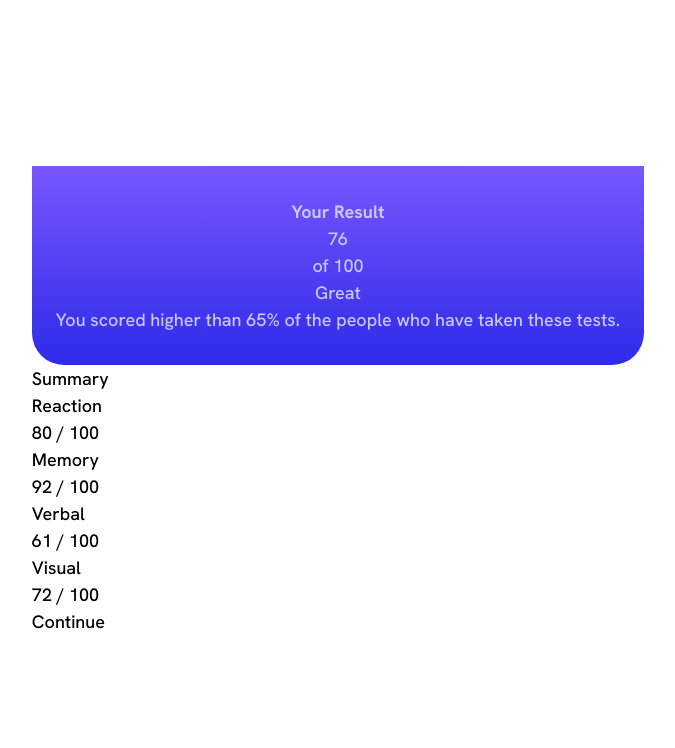
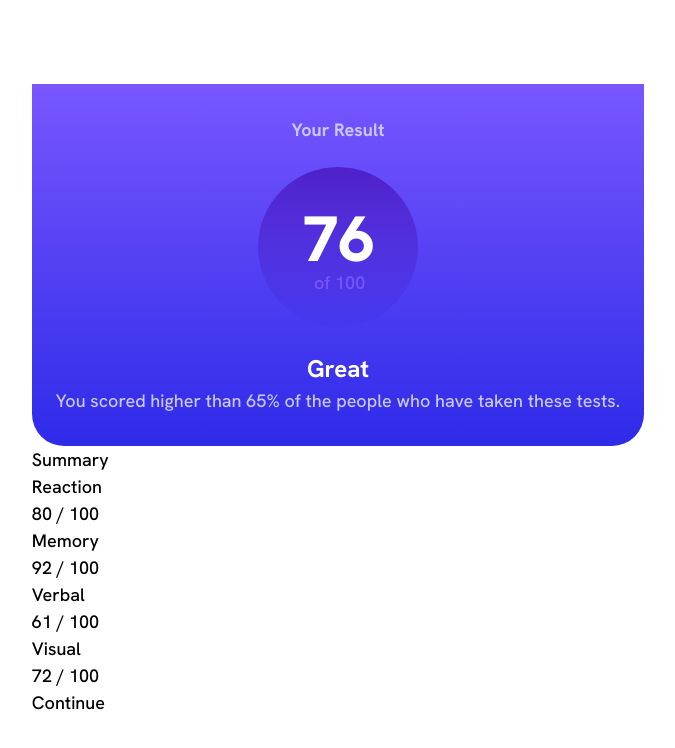
Before and after one commit to Moses2308/test-results-component, a plain HTML site: page index.html in a window 1280 px wide. Shown: the whole page, without its empty margins (302-977 px from the left). Drawn offline with Linux system fonts and the light colour scheme.

Commit message:
implemented styles for bubble

```diff
--- a/style.css
+++ b/style.css
@@ -14,6 +14,8 @@
   --color-paleBlue: hsl(221, 100%, 96%);
   --color-lightLavendar: hsl(241, 100%, 89%);
   --color-darkGreyBlue: hsl(224, 30%, 27%);
+  /* Transp */
+  --color-transp-royalBlue: hsla(241, 81%, 54%, 0.1);
 
   --weight-normal: 500;
   --weight-heavy: 700;
@@ -41,7 +43,41 @@ section.card__result {
   text-align: center;
   border-radius: 0 0 2rem 2rem;
   padding: 2rem 1.5rem;
+
+  display: flex;
+  flex-direction: column;
+  align-items: center;
+  gap: 1.5rem;
 }
 .card__result > .title {
   font-weight: var(--weight-heavy);
 }
+.text__rating {
+  font-weight: var(--weight-heavy);
+  font-size: 1.5rem;
+  color: var(--color-white);
+}
+.bubble {
+  background-image: linear-gradient(
+    var(--color-violetBlue),
+    var(--color-transp-royalBlue)
+  );
+  position: relative;
+  padding: 1.25em;
+  font-size: 4rem;
+  border-radius: 50%;
+}
+.bubble > p:nth-of-type(1) {
+  font-weight: var(--weight-heaviest);
+  color: var(--color-white);
+  position: absolute;
+  top: 15%;
+  left: 28%;
+}
+.bubble > p:nth-of-type(2) {
+  font-size: 18px;
+  position: absolute;
+  top: 64%;
+  left: 35%;
+  color: var(--color-lightSlateBlue);
+}
```
